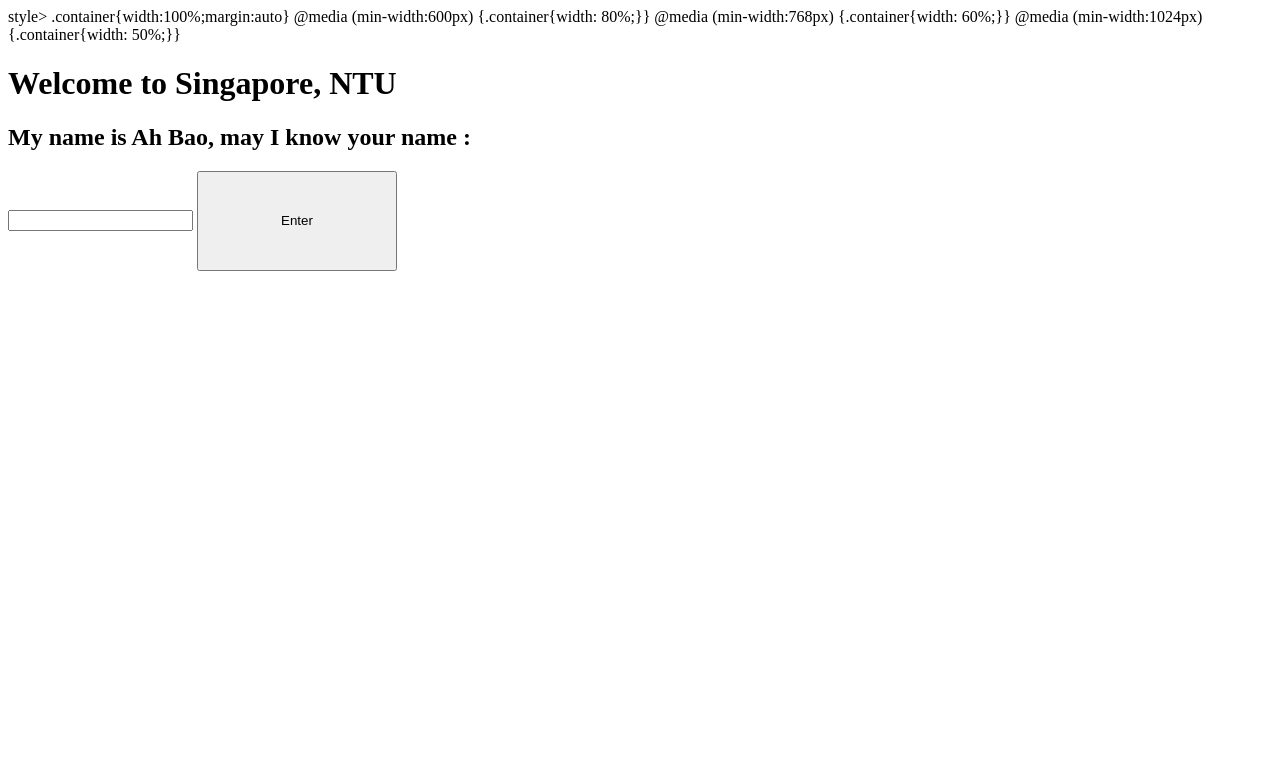
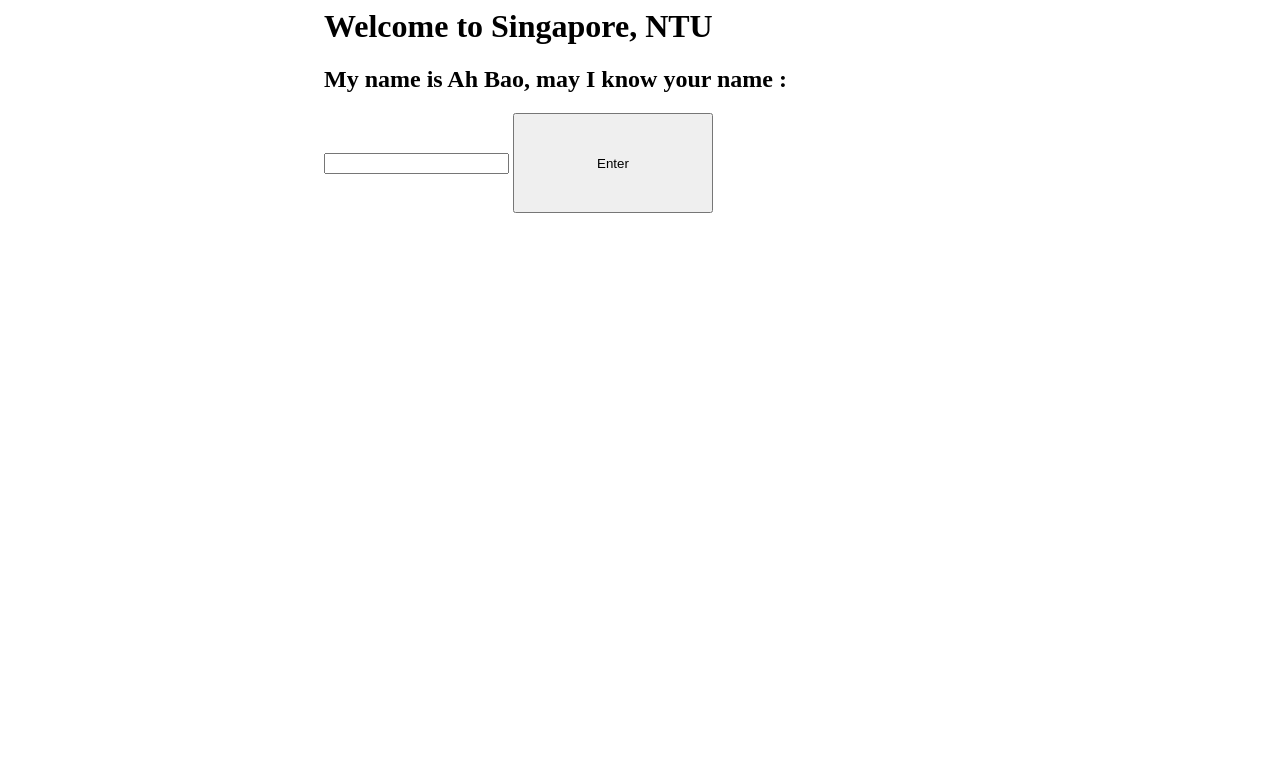
Before and after one commit to lilmisfortune/lichuan, a Flask app: page / in a window 1280 px wide. Shown: the top 783 px of the page. Run offline with Flask 3, Linux system fonts and the light colour scheme.

Commit message:
Update index.html

```diff
--- a/template/index.html
+++ b/template/index.html
@@ -1,4 +1,4 @@
-style>
+<style>
     .container{width:100%;margin:auto}
     @media (min-width:600px) {.container{width: 80%;}}
     @media (min-width:768px) {.container{width: 60%;}}
```
